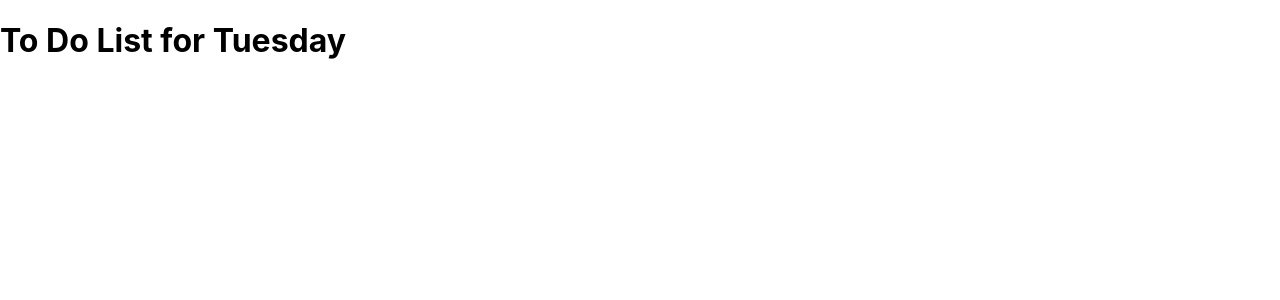
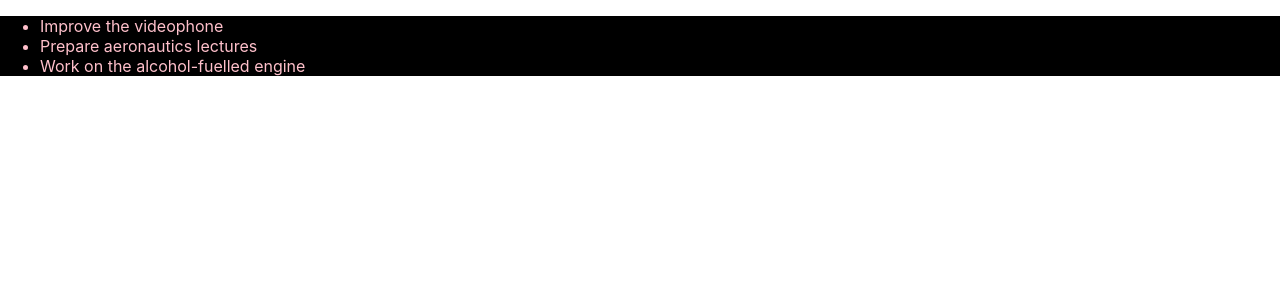
Before and after one commit to hayetmnasri/openclassroomsProject, a React (Create React App) app in the folder Desktop/forma/formation/formation/: page / in a window 1280 px wide. Shown: the top 300 px of the page. Built offline with nearby package versions, Linux system fonts and the light colour scheme.

Commit message:
Utiliser des « doubles curlies »

```diff
--- a/Desktop/forma/formation/formation/src/App.js
+++ b/Desktop/forma/formation/formation/src/App.js
@@ -1,14 +1,12 @@
-const today = new Date();
-
-function formatDate(date) {
-  return new Intl.DateTimeFormat(
-    'en-US',
-    { weekday: 'long' }
-  ).format(date);
-}
-
 export default function TodoList() {
   return (
-    <h1>To Do List for {formatDate(today)}</h1>
+    <ul style={{
+      backgroundColor: 'black',
+      color: 'pink'
+    }}>
+      <li>Improve the videophone</li>
+      <li>Prepare aeronautics lectures</li>
+      <li>Work on the alcohol-fuelled engine</li>
+    </ul>
   );
 }
```
